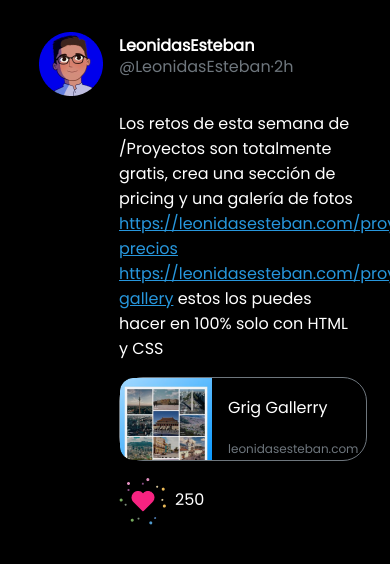
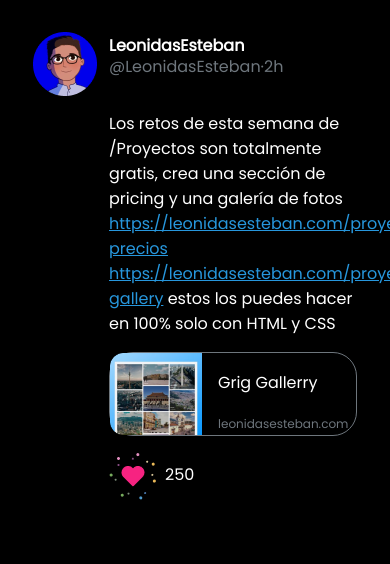
Before and after one commit to ortegaricodiego/tweetCard, a plain HTML site: page index.html in a window 390 px wide. Shown: the top 564 px of the page. Drawn offline with Linux system fonts and the light colour scheme.

Commit message:
prueba media querys

```diff
--- a/css/index.css
+++ b/css/index.css
@@ -130,13 +130,13 @@ body {
   }
   .container {
     border: none;
-    grid-template-columns: 96px 1fr;
+    grid-template-columns: 86px 1fr;
     grid-template-rows: 1fr 1fr 1fr 1fr;
     width: 360px;
   }
 
   .image {
-    margin-left: 16px;
+    margin-left: 10px;
     margin-right: 16px;
   }
 
@@ -152,7 +152,12 @@ body {
     max-width: 264px;
   }
 
-  .content p {
+  .content .wrapper {
+    max-width: inherit;
+  }
+
+  .conten-content {
+    max-width: inherit;
     padding-right: 25px;
   }
 
```
